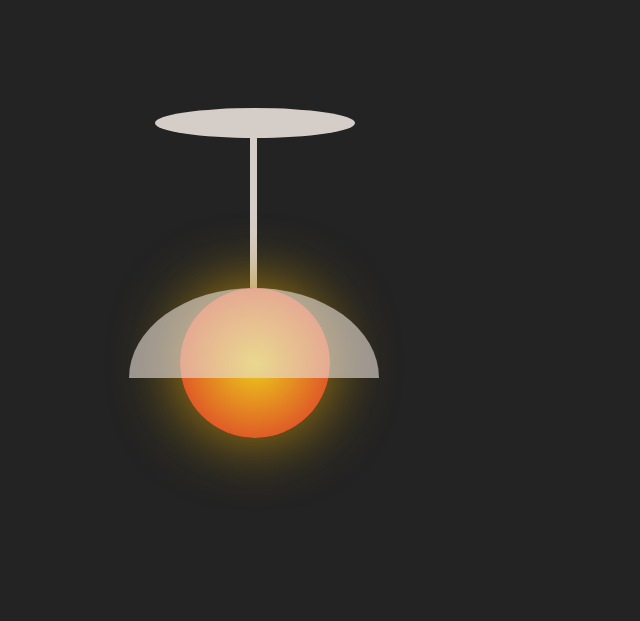
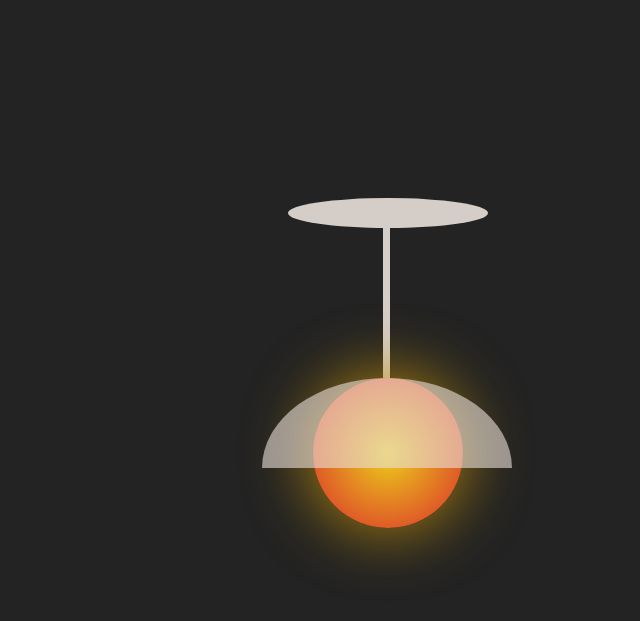
Before and after one commit to KarthikaVelmurugan/Light-Lamp-Project, a plain HTML site: page index.html in a window 1280 px wide. Shown: the whole page, without its empty margins (235-875 px from the left). Drawn offline with Linux system fonts and the light colour scheme.

Commit message:
Third Commit

```diff
--- a/styles/global.css
+++ b/styles/global.css
@@ -3,18 +3,15 @@ body {
   /* position: absolute;
   top: 200px;
   left: 700px; */
-  align-items: center;
-  padding-top:100px;
-  display: flex;
-justify-content: center;
+  position: absolute;
 
+  left: 50%;
 
+  top: 50%;
+
+  transform: translate(-50%, -50%);
 }
 
-.lamp {
-  height: 500px;
-  width: 500px;
-}
 .ceiling-circle {
   width: 200px;
   height: 30px;
@@ -39,7 +36,7 @@ justify-content: center;
   left: 25px;
   box-shadow: -1px -1px 60px 6px #be8e09d0;
   background: radial-gradient(#eccd1b, #da2c2c);
-border-radius: 50%;
+  border-radius: 50%;
   overflow: hidden;
   transition: all 1s ease-in-out;
 }
```
